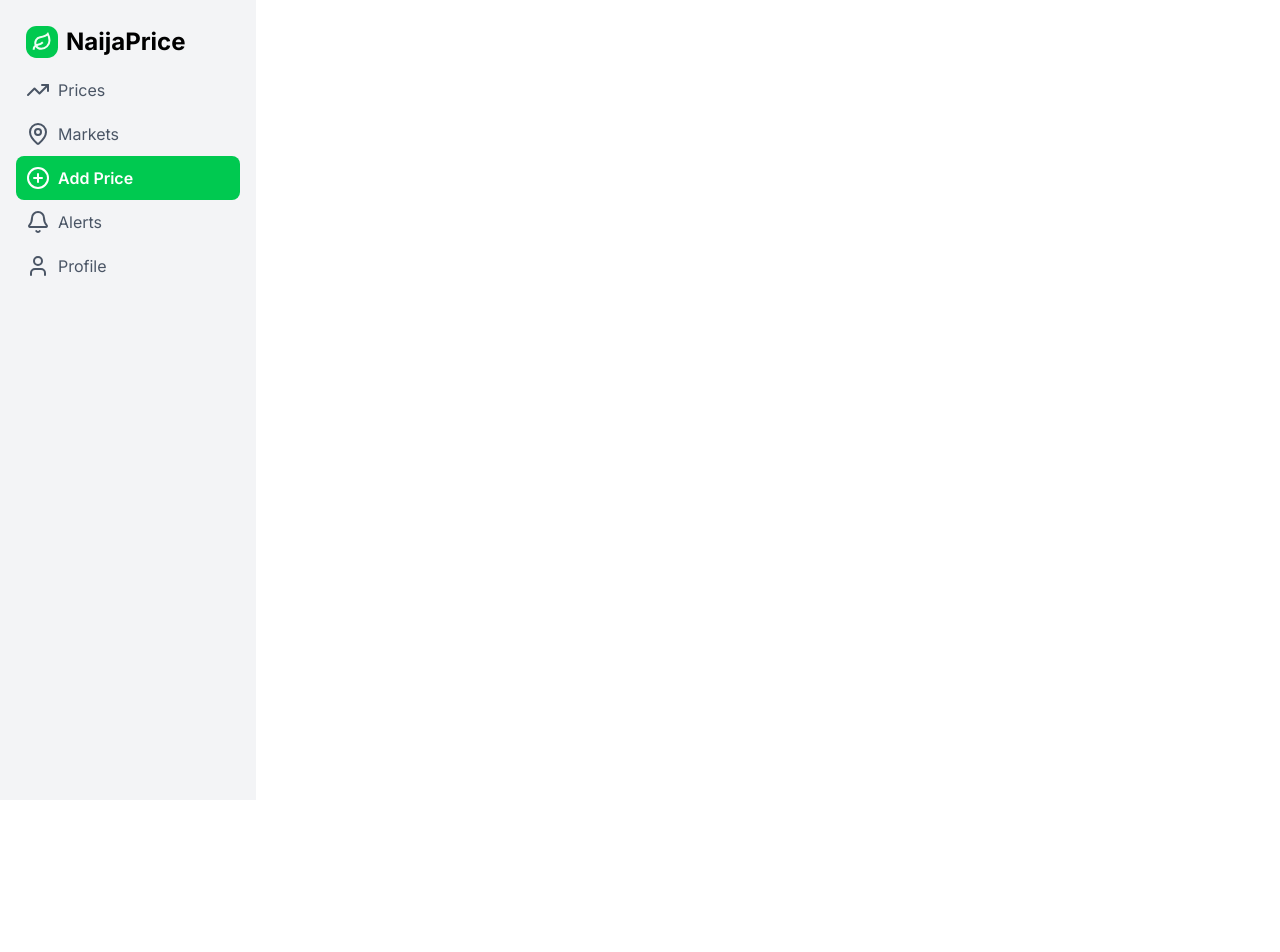
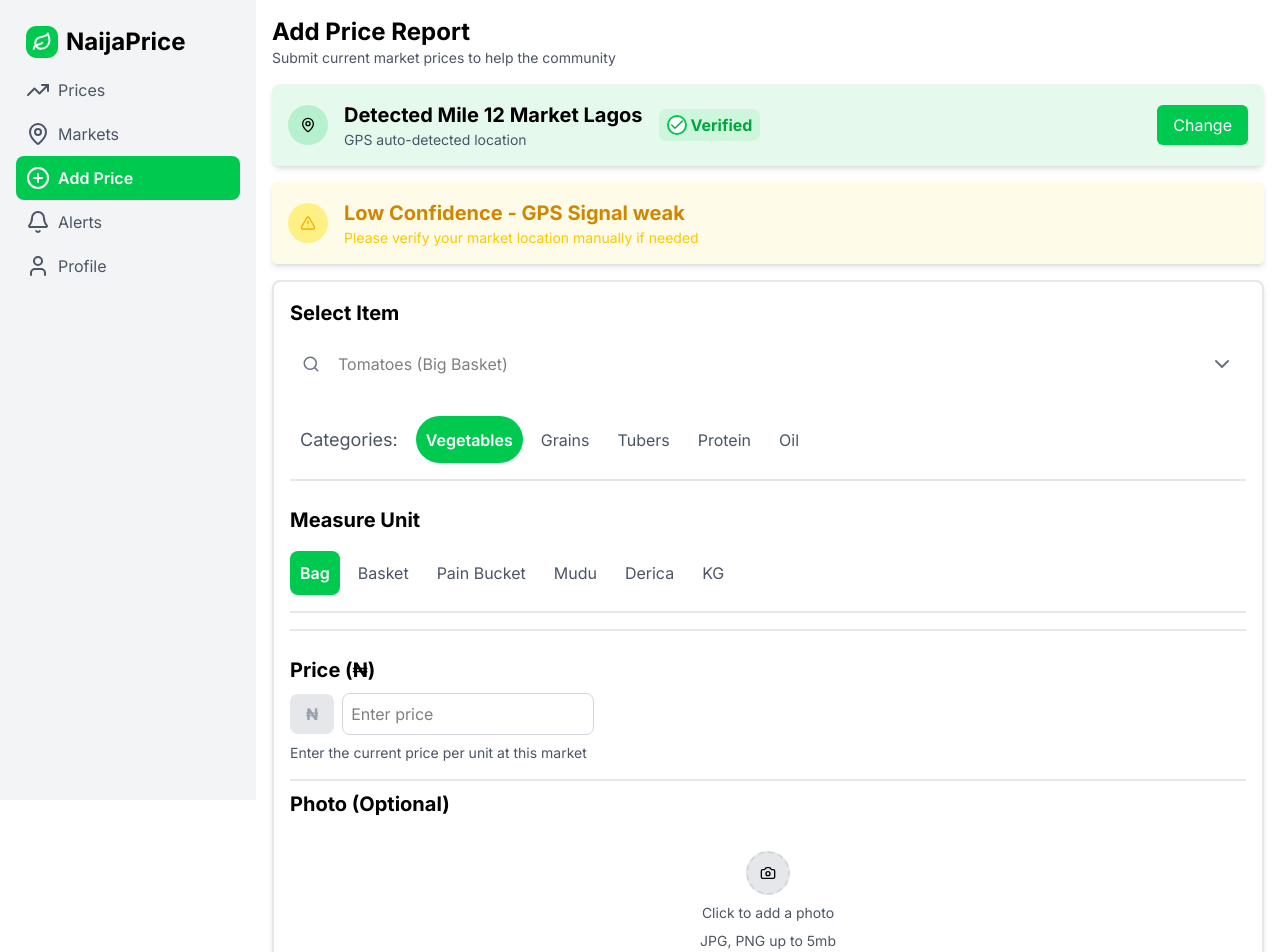
Before and after one commit to mdmuche/naijaprice-frontend, a React (Vite) app: page /add-price in a window 1280 px wide. Shown: the top 952 px of the page. Before the commit the page ends 800 px from the top, so only its background shows below. Built offline with nearby package versions, Linux system fonts and the light colour scheme.

Commit message:
feat: add price submission page

```diff
--- a/src/components/Search.jsx
+++ b/src/components/Search.jsx
@@ -1,8 +1,8 @@
-import { Search } from "lucide-react";
+import { ChevronDown, Search } from "lucide-react";
 
-function SearchContainer({ placeholder }) {
+function SearchContainer({ placeholder, angle }) {
   return (
-    <div className="relative p-2">
+    <div className={`relative p-2 ${angle ? "w-full" : "w-fit"}`}>
       <Search
         className="absolute left-3 top-1/2 -translate-y-1/2 text-gray-500"
         size={18}
@@ -13,6 +13,11 @@ function SearchContainer({ placeholder }) {
         placeholder={placeholder}
         className="w-full pl-10 pr-4 py-2 bg-white rounded-full focus:outline-none focus:ring-2 focus:ring-[#00C950]"
       />
+      {angle && (
+        <div className="absolute right-3 top-1/2 -translate-y-1/2 text-gray-500">
+          <ChevronDown />
+        </div>
+      )}
     </div>
   );
 }
--- a/src/pages/CreatePrice.jsx
+++ b/src/pages/CreatePrice.jsx
@@ -1,12 +1,270 @@
+import {
+  Camera,
+  Check,
+  CircleAlert,
+  MapPin,
+  Plus,
+  Send,
+  Star,
+  TriangleAlert,
+} from "lucide-react";
 import Navigation from "../components/Navigation";
+import Search from "../components/Search";
+import { useRef, useState } from "react";
 
 function CreatePrice() {
+  const [preview, setPreview] = useState(null);
+  const fileInputRef = useRef();
+  const handleFileClick = () => {
+    fileInputRef.current.click();
+  };
+  const handleFileChange = (e) => {
+    const file = e.target.files[0];
+    // console.log("Selected file:", file);
+    // Handle file change logic here
+    setPreview(URL.createObjectURL(file));
+  };
+  const navLinkClass = ({ isActive, rounded }) =>
+    `flex items-center gap-2 text-[16px] p-2.5 w-fit ${rounded} transition-colors cursor-pointer ${
+      isActive
+        ? "text-white bg-[#00C950] font-semibold"
+        : "text-gray-600 hover:bg-gray-200"
+    }`;
   return (
     <div className="flex h-screen">
       <Navigation />
-      <div className="flex flex-col gap-4 p-4">
-        <h1>Create Price</h1>
-        <p>This is the Create Price page.</p>
+      <div className="w-full flex flex-col gap-4 p-4 md:ml-64">
+        {/* Header */}
+        <div className="w-full mx-auto flex items-center">
+          <div>
+            <h1 className="text-2xl font-bold text-start">Add Price Report</h1>
+            <p className="text-gray-600 text-sm text-start">
+              Submit current market prices to help the community
+            </p>
+          </div>
+        </div>
+        <div className="w-full mx-auto flex items-center rounded-lg bg-[#00C950]/10 shadow-md p-4">
+          <div className="w-[70%] flex items-center gap-4">
+            <div className="rounded-full bg-[#00C950]/20 p-3">
+              <MapPin size={16} />
+            </div>
+            <div>
+              <h3 className="font-bold text-[20px]">
+                Detected Mile 12 Market Lagos
+              </h3>
+              <p className="text-gray-600 text-sm">
+                GPS auto-detected location
+              </p>
+            </div>
+            <div className="flex items-center gap-1 text-green-600 font-bold rounded-lg bg-[#00C950]/10 px-2 py-1">
+              <div className="bg-white border-2 border-[#00C950] rounded-full">
+                <Check size={16} />
+              </div>
+              Verified
+            </div>
+          </div>
+          <div className="w-[30%] flex justify-end">
+            <button className="bg-[#00C950] text-white px-4 py-2 rounded-md hover:bg-[#00A840]/20 cursor-pointer">
+              Change
+            </button>
+          </div>
+        </div>
+        <div className="w-full mx-auto flex items-center rounded-[5px] bg-yellow-50 shadow-md p-4">
+          <div className="w-full flex items-center gap-4">
+            <div className="rounded-full bg-yellow-200 p-3">
+              <TriangleAlert className="text-yellow-500" size={16} />
+            </div>
+
+            <div>
+              <h3 className="font-bold text-[20px] text-yellow-600">
+                Low Confidence - GPS Signal weak
+              </h3>
+              <p className="text-sm text-yellow-400">
+                Please verify your market location manually if needed
+              </p>
+            </div>
+          </div>
+        </div>
+        <div className="w-full mx-auto flex flex-col gap-2 border-2 border-gray-200 rounded-lg bg-white shadow-md p-4">
+          <h3 className="font-bold text-[20px]">Select Item</h3>
+          <Search placeholder={"Tomatoes (Big Basket)"} angle={true} />
+          <div className="flex flex-wrap items-center justify-between gap-4 border-b-2 border-gray-200 py-4">
+            <ul className="flex flex-wrap gap-2">
+              <h4 className="p-2.5 text-gray-600 text-[18px]">Categories:</h4>
+              <li
+                className={navLinkClass({
+                  isActive: true,
+                  rounded: "rounded-3xl",
+                })}
+              >
+                Vegetables
+              </li>
+              <li
+                className={navLinkClass({
+                  isActive: false,
+                  rounded: "rounded-3xl",
+                })}
+              >
+                Grains
+              </li>
+              <li
+                className={navLinkClass({
+                  isActive: false,
+                  rounded: "rounded-3xl",
+                })}
+              >
+                Tubers
+              </li>
+              <li
+                className={navLinkClass({
+                  isActive: false,
+                  rounded: "rounded-3xl",
+                })}
+              >
+                Protein
+              </li>
+              <li
+                className={navLinkClass({
+                  isActive: false,
+                  rounded: "rounded-3xl",
+                })}
+              >
+                Oil
+              </li>
+            </ul>
+          </div>
+          <div className="border-b-2 border-gray-200 py-4">
+            <h3 className="font-bold text-[20px]">Measure Unit</h3>
+            <div className="flex flex-wrap items-center justify-between gap-4 border-b-2 border-gray-200 py-4">
+              <ul className="flex flex-wrap gap-2">
+                <li
+                  className={navLinkClass({
+                    isActive: true,
+                    rounded: "rounded-lg",
+                  })}
+                >
+                  Bag
+                </li>
+                <li
+                  className={navLinkClass({
+                    isActive: false,
+                    rounded: "rounded-lg",
+                  })}
+                >
+                  Basket
+                </li>
+                <li
+                  className={navLinkClass({
+                    isActive: false,
+                    rounded: "rounded-lg",
+                  })}
+                >
+                  Pain Bucket
+                </li>
+                <li
+                  className={navLinkClass({
+                    isActive: false,
+                    rounded: "rounded-lg",
+                  })}
+                >
+                  Mudu
+                </li>
+                <li
+                  className={navLinkClass({
+                    isActive: false,
+                    rounded: "rounded-lg",
+                  })}
+                >
+                  Derica
+                </li>
+                <li
+                  className={navLinkClass({
+                    isActive: false,
+                    rounded: "rounded-lg",
+                  })}
+                >
+                  KG
+                </li>
+              </ul>
+            </div>
+          </div>
+          <div className="border-b-2 border-gray-200 py-4 flex flex-col gap-2">
+            <h3 className="font-bold text-[20px]">Price (₦)</h3>
+            <div className="flex items-center gap-2">
+              <div className="font-bold text-[16px] bg-gray-200 text-gray-400 rounded-lg px-4 py-2">
+                ₦
+              </div>
+              <input
+                type="number"
+                placeholder="Enter price"
+                className="border border-gray-300 rounded-lg p-2 focus:outline-none focus:ring-2 focus:ring-[#00C950]"
+              />
+            </div>
+            <p className="text-gray-600 text-sm">
+              Enter the current price per unit at this market
+            </p>
+          </div>
+          <div>
+            <h3 className="font-bold text-[20px]">Photo (Optional)</h3>
+            <div
+              onClick={handleFileClick}
+              className="w-fit border-2 border-dashed border-gray-300 bg-gray-200 rounded-full p-3 cursor-pointer flex items-center mt-8 mx-auto"
+            >
+              <Camera size={16} />
+            </div>
+            <input
+              type="file"
+              name="photo"
+              id="photo"
+              ref={fileInputRef}
+              onChange={handleFileChange}
+              accept="image/png, image/jpeg"
+              className="hidden"
+            />
+            <p className="text-gray-600 text-sm text-center mt-2">
+              Click to add a photo
+            </p>
+            <p className="text-gray-600 text-sm text-center mt-2">
+              JPG, PNG up to 5mb
+            </p>
+            {preview && (
+              <img
+                src={preview}
+                className="w-20 h-20 object-cover mx-auto mt-4 rounded"
+              />
+            )}
+            <div className="flex items-center gap-2 mt-2 rounded-lg p-2 bg-[#00C950]/20 text-[#00C950] w-fit mx-auto cursor-pointer">
+              <Star size={16} />
+              <span className="text-sm flex items-center">
+                <Plus size={16} />
+                10 Reps Points
+              </span>
+            </div>
+          </div>
+        </div>
+        <div className="w-full mx-auto flex items-center rounded-lg bg-[#00C950]/10 shadow-md p-4">
+          <div className="w-full flex items-center gap-4">
+            <div className="rounded-full bg-[#00C950]/20 p-3">
+              <CircleAlert className="text-[#00C950]" size={16} />
+            </div>
+
+            <div>
+              <h3 className="font-bold text-[20px]">
+                Your Submission helps the community!
+              </h3>
+              <p className="text-gray-600 text-sm">
+                Accurate reports earn reputation points and helps traders make
+                better decisions
+              </p>
+            </div>
+          </div>
+        </div>
+        <div className="w-full mx-auto">
+          <button className="w-full bg-[#00C950] text-white px-4 py-2 rounded-md hover:bg-[#00A840]/20 cursor-pointer flex items-center justify-center gap-2">
+            <Send className="inline mr-2" />
+            Submit Price
+          </button>
+        </div>
       </div>
     </div>
   );
```
